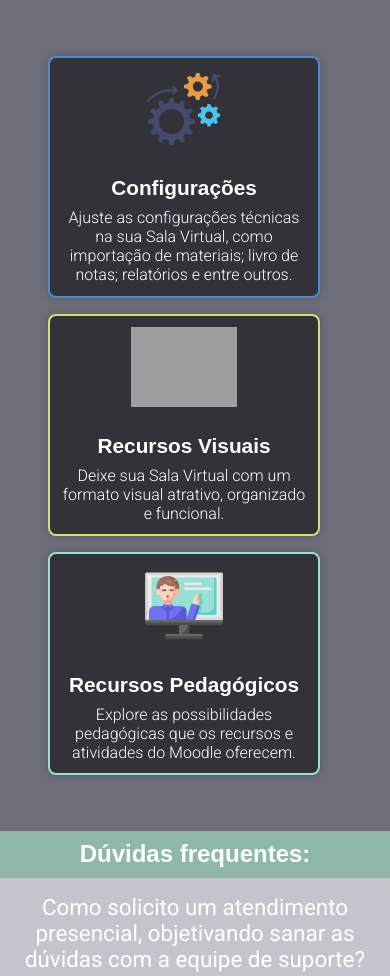
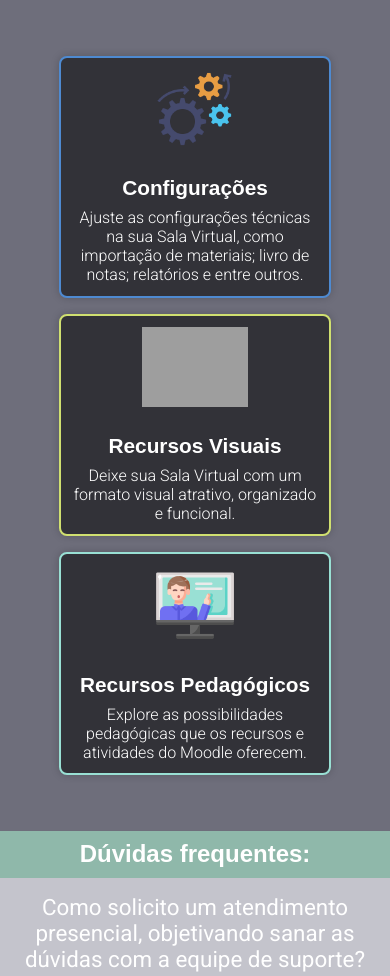
Before and after one commit to misaelbr/tutoriais-ead, a PHP site: page /index.html in a window 390 px wide. Shown: the part 216-1192 px from the top of the page. Run offline with PHP 8.4, Linux system fonts and the light colour scheme; some web fonts are replaced; grey boxes are pictures that could not be loaded.

Commit message:
fix: css responsible

```diff
--- a/css/global.css
+++ b/css/global.css
@@ -283,13 +283,14 @@ footer {
   width: auto;
 }
 
-@media only screen and (max-width: 928px) {
+@media only screen and (max-width: 975px) {
   #faq {
     max-width: 100%;
   }
 
   #cards {
     flex-direction: column;
+    align-items: center;
     padding: 3rem;
   }
 
```
